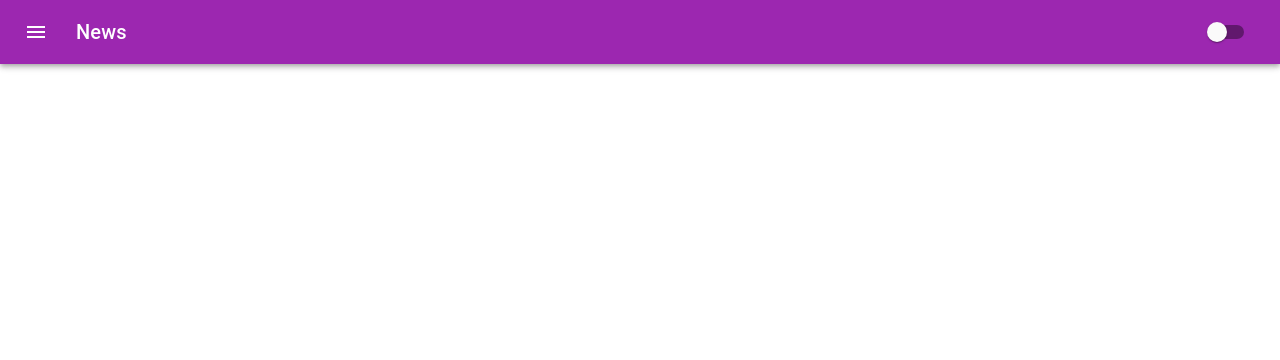
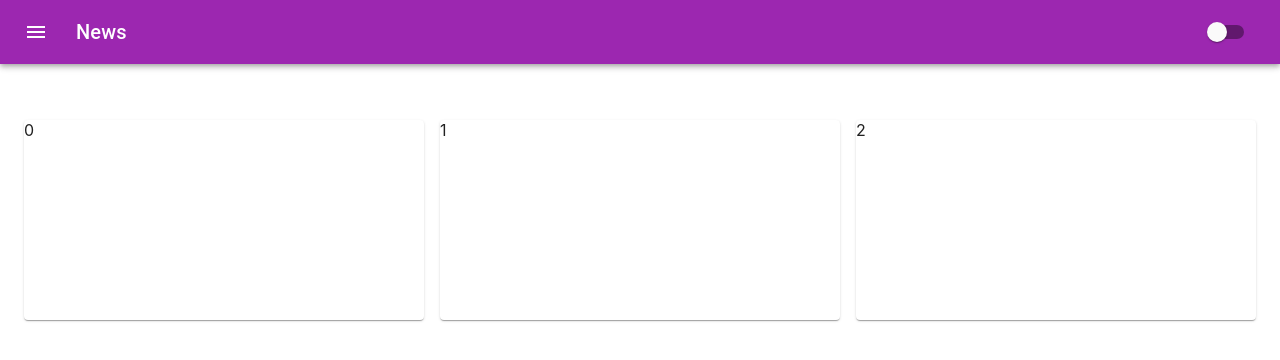
Before and after one commit to jami829/Project_ShoppingMall, a React (Create React App) app: page / in a window 1280 px wide. Shown: the top 360 px of the page. Built offline with nearby package versions, Linux system fonts and the light colour scheme.

Commit message:
:art: 상품 진열 카드 생성

```diff
--- a/src/App.tsx
+++ b/src/App.tsx
@@ -5,32 +5,41 @@ import purple from '@material-ui/core/colors/purple';
 import green from '@material-ui/core/colors/green';
 import Header from './components/Header';
 
-import { Switch } from '@material-ui/core';
+import { Switch, ThemeOptions } from '@material-ui/core';
+import Products from './components/Products';
 
-
-
-const theme = createMuiTheme({
-  palette: {
-    primary: {
-      main: purple[500],
-    },
-    secondary: {
-      main: green[500],
-    },
-  },
-});
 
 
 function App() {
 
   // 다크모드
   const [isDark, setIsDark] = useState(false)
+  const [themeOption, setThemaOption] = useState<ThemeOptions>({
+    palette: {
+      type: 'light',
+      primary: {
+        main: purple[500],
+      },
+      secondary: {
+        main: green[500],
+      },
+    },
+  })
 
   // const classes = useStyles();
 
   const handleChange = (event: React.ChangeEvent<HTMLInputElement>) => {
     setIsDark(event.target.checked);
+    setThemaOption(prev => ({
+      ...prev,
+      palette: {
+        type: event.target.checked ? "dark" : "light"
+      }
+    }))
   };
+
+
+  const theme = createMuiTheme(themeOption);
 
   console.log("isDark", isDark)
   return (
@@ -45,6 +54,11 @@ function App() {
           inputProps={{ 'aria-label': 'secondary checkbox' }}
         />
       </Header>
+
+      {/* theme가 변경될 때마다 변경사항이 제대로 적용이 되는지 확인, material ui에서 import */}
+      {/* paper의 background color는 테마가 palette의 색을 상속받기때문에 테마가 바뀔 때마다 동시에 변경됨  */}
+      {/* <Paper className={classes.paper}></Paper> */}
+      <Products />
     </ThemeProvider>
   );
 }
--- /dev/null
+++ b/src/components/Products.tsx
@@ -0,0 +1,31 @@
+import { Container, createStyles, Grid, makeStyles, Paper, Theme } from '@material-ui/core';
+import React from 'react';
+
+
+const useStyles = makeStyles((theme: Theme) =>
+  createStyles({
+    root: {
+      paddingTop: theme.spacing(7)
+    }
+  }),
+);
+
+
+function Products() {
+  const classes = useStyles();
+  return (
+    <Container className={classes.root}>
+      <Grid container justify="center" spacing={2}>
+        {[0, 1, 2].map((value) => (
+          <Grid key={value} item xs={6} md={4}>
+            <Paper style={{ height: 200 }}>
+              {value}
+            </Paper>
+          </Grid>
+        ))}
+      </Grid>
+    </Container>
+  )
+}
+
+export default Products;
```
Also changed, not shown: 1 other file (tests, documents, lock files or other folders).
